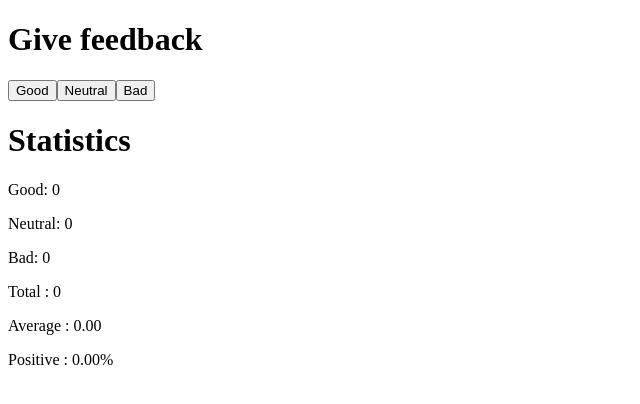
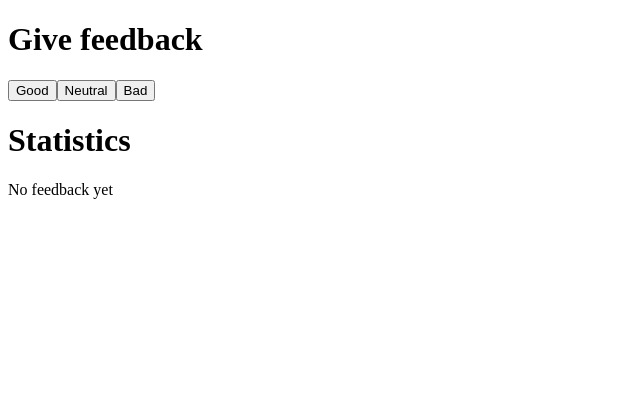
Before and after one commit to KWEYUGEOFREY/reactspa, a React (Vite) app: page / in a window 1280 px wide. Shown: the top 404 px of the page, without its empty margins (0-640 px from the left). Built offline with nearby package versions, Linux system fonts and the light colour scheme.

Commit message:
1.6to1.14: 1.8: unicafe step 4 conditional rendering

```diff
--- a/src/App.jsx
+++ b/src/App.jsx
@@ -2,6 +2,17 @@ import { useState } from 'react';
 
 // Define the Statistics component outside the App component
 const Statistics = ({ good, neutral, bad, total, average, positivePercentage }) => {
+  //check if there is any feedback.
+  if(total===0)
+  {
+    return(
+      <div>
+        <h1>Statistics</h1>
+        <p>No feedback yet</p>
+      </div>
+    )
+  }
+   // If feedback exists, display the statistics
   // Return JSX for displaying statistics
   return (
     <div>
@@ -9,7 +20,7 @@ const Statistics = ({ good, neutral, bad, total, average, positivePercentage })
       <p>Good: {good}</p>
       <p>Neutral: {neutral}</p>
       <p>Bad: {bad}</p>
-      <p>Total : {total}</p>
+      <p>All : {total}</p>
       <p>Average : {average.toFixed(2)}</p>
       <p>Positive : {positivePercentage.toFixed(2)}%</p>
     </div>
```
